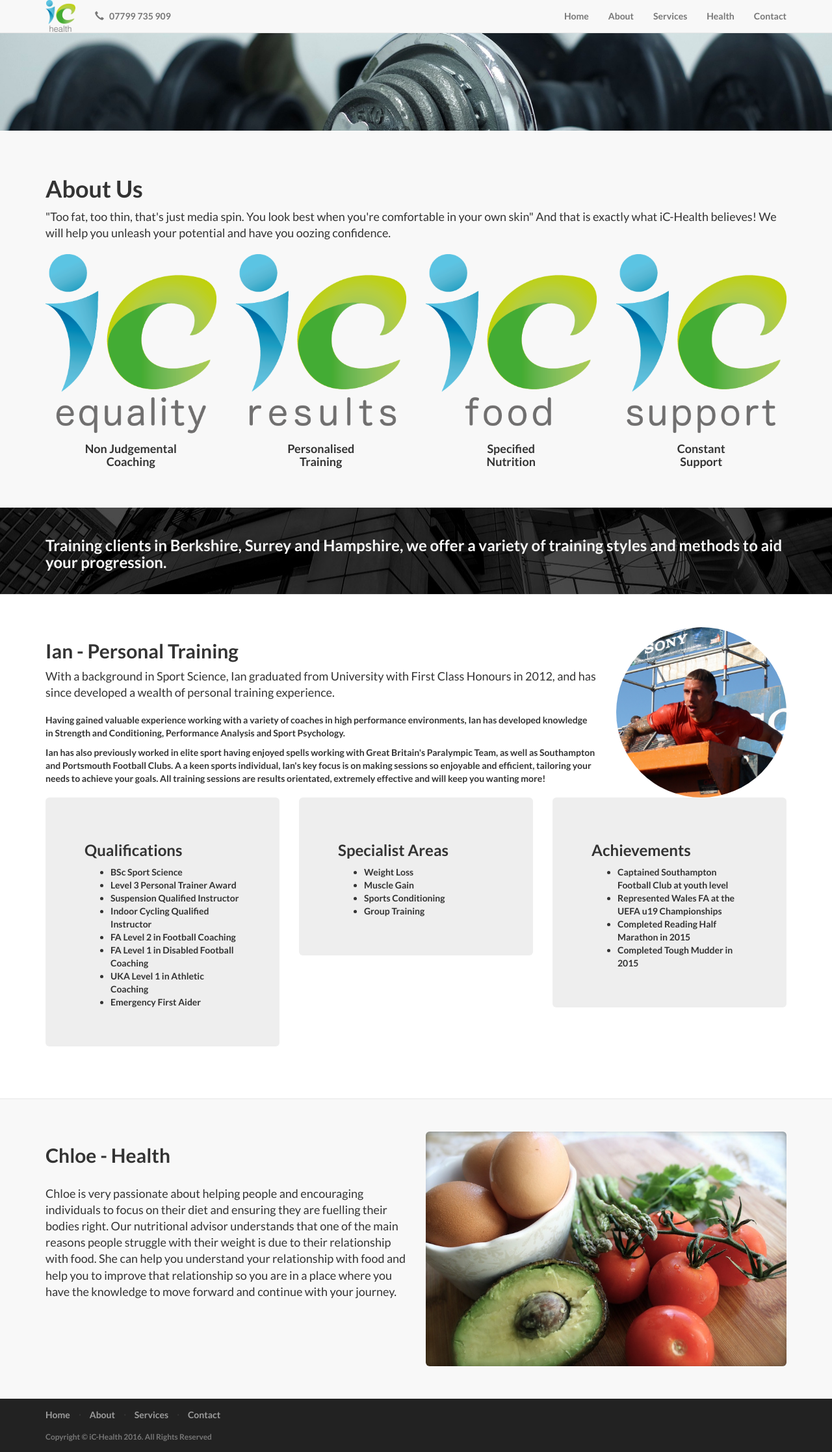
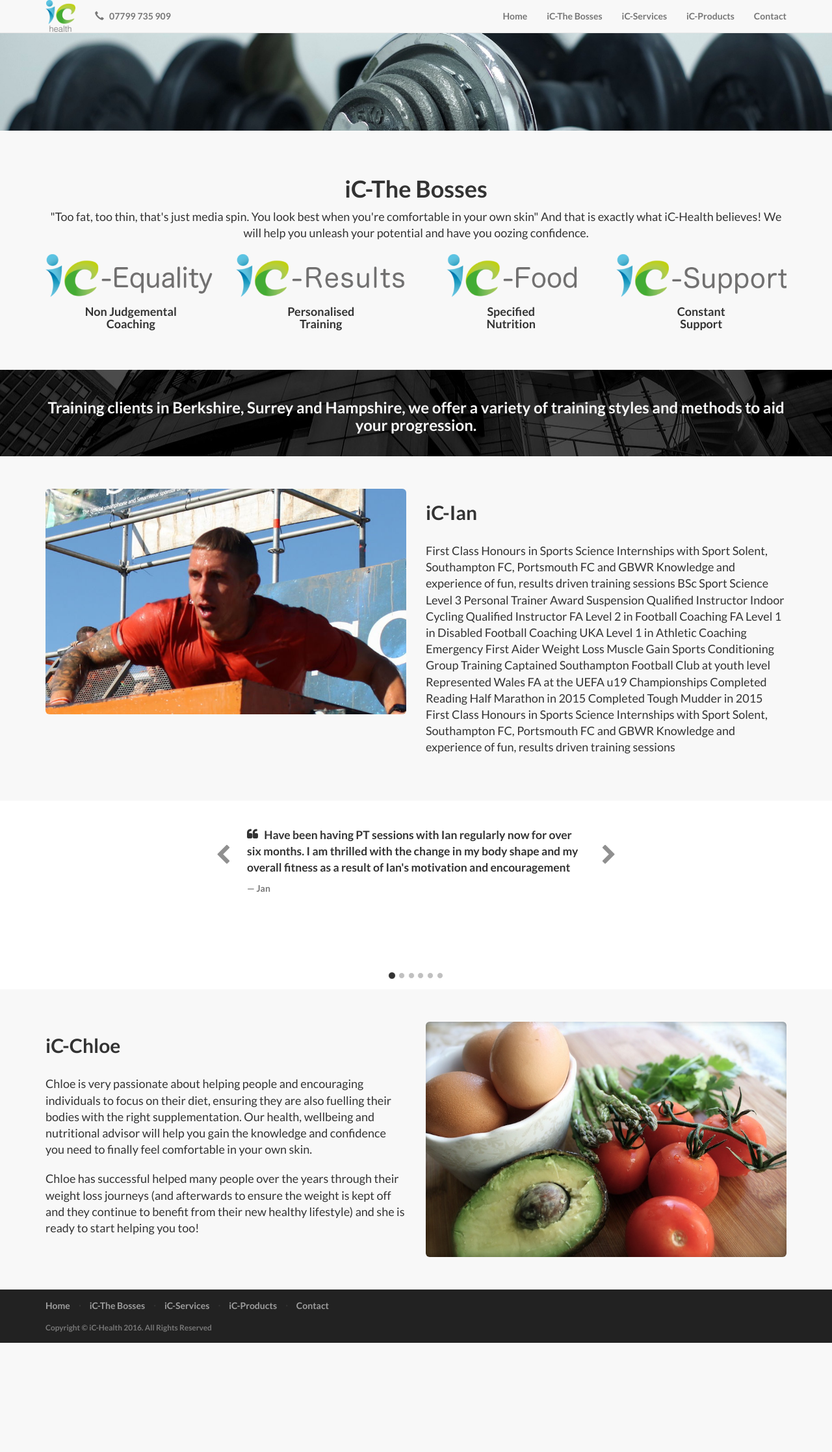
Before and after one commit to timsweb/ichealth, a PHP site: template templates_twig/about.twig in a window 1280 px wide. Shown: the whole page at 65% size. After the commit the page ends 2066 px from the top, so only its background shows below. Run offline with PHP 8.4, Linux system fonts and the light colour scheme; the template is opened without the code that fills it, so the values that code supplies are empty; some libraries are stand-ins or nearby versions.

Commit message:
More progress

```diff
--- /dev/null
+++ b/public/css/carousel.css
@@ -0,0 +1,103 @@
+/* carousel */
+#quote-carousel
+{
+  padding: 0 10px 30px 10px;
+  margin-top: 30px;
+  margin-bottom: 10px;
+  min-height: 260px;
+}
+
+/* Control buttons  */
+#quote-carousel .carousel-control
+{
+  background: none;
+  color: #222;
+  font-size: 2.3em;
+  text-shadow: none;
+  margin-top: 30px;
+}
+/* Previous button  */
+#quote-carousel .carousel-control.left
+{
+  left: -12px;
+}
+/* Next button  */
+#quote-carousel .carousel-control.right
+{
+  right: -12px !important;
+}
+/* Changes the position of the indicators */
+#quote-carousel .carousel-indicators
+{
+  right: 50%;
+  top: auto;
+  bottom: 0px;
+  margin-right: -19px;
+}
+/* Changes the color of the indicators */
+#quote-carousel .carousel-indicators li
+{
+  background: #c0c0c0;
+}
+#quote-carousel .carousel-indicators .active
+{
+  background: #333333;
+}
+#quote-carousel img
+{
+  width: 250px;
+  height: 100px
+}
+/* End carousel */
+
+.item blockquote {
+    border-left: none;
+    margin: 0;
+}
+
+.item blockquote img {
+    margin-bottom: 10px;
+}
+
+.item blockquote p:before {
+    content: "\f10d";
+    font-family: 'Fontawesome';
+    float: left;
+    margin-right: 10px;
+}
+
+
+
+/**
+  MEDIA QUERIES
+*/
+
+/* Small devices (tablets, 768px and up) */
+@media (min-width: 768px) {
+    #quote-carousel
+    {
+      margin-bottom: 0;
+      padding: 0 40px 30px 40px;
+    }
+}
+
+/* Small devices (tablets, up to 768px) */
+@media (max-width: 768px) {
+
+    /* Make the indicators larger for easier clicking with fingers/thumb on mobile */
+
+    #quote-carousel .carousel-indicators {
+        bottom: -20px !important;
+    }
+    #quote-carousel .carousel-indicators li {
+        display: inline-block;
+        margin: 0px 5px;
+        width: 15px;
+        height: 15px;
+    }
+    #quote-carousel .carousel-indicators li.active {
+        margin: 0px 5px;
+        width: 20px;
+        height: 20px;
+    }
+}
--- /dev/null
+++ b/public/js/carousel.js
@@ -0,0 +1,8 @@
+// When the DOM is ready, run this function
+$(document).ready(function() {
+  //Set the carousel options
+  $('#quote-carousel').carousel({
+    pause: true,
+    interval: 4000,
+  });
+});
--- a/templates_twig/about.twig
+++ b/templates_twig/about.twig
@@ -20,11 +20,12 @@
 
     <div class="content-section-a">
         <div class="container">
-            <h1>About Us</h1>
-            <p class="lead">
-               &quot;Too fat, too thin, that's just media spin. You look best when you're comfortable in your own skin&quot;
-                And that is exactly what iC-Health believes! We will help you unleash your potential and have you oozing confidence.
-            </p>
+            <div style="text-align: center;">
+                <h1>iC-The Bosses</h1>
+                <p class="lead">
+                   &quot;Too fat, too thin, that's just media spin. You look best when you're comfortable in your own skin&quot;
+                    And that is exactly what iC-Health believes! We will help you unleash your potential and have you oozing confidence.
+                </p>
 
 {#
                    <blockquote class="blockquote-reverse">
@@ -32,6 +33,7 @@
                     <footer><cite title="Source Title">Tim</cite></footer>
                     </blockquote>
 #}
+            </div>
         </div>
         <div class="container">
             <div class="row">
@@ -70,7 +72,7 @@
     <div class="compact-banner">
         <div class="container">
             <div class="row">
-               <div class="col-xs-12">
+               <div class="col-xs-12 text-center">
                 <h3>Training clients in Berkshire, Surrey and Hampshire, we offer a variety of training styles and methods to aid your progression.</h3>
                </div>
             </div>
@@ -79,73 +81,157 @@
     <!-- /.content-section-a -->
 
 
-    <div class="content-section-b">
+    <div class="content-section-a">
 
         <div class="container">
 
             <div class="row">
-                <div class="col-sm-4 col-md-3 col-sm-push-8 col-md-push-9">
-                    <img class="img-responsive img-circle" src="img/ian.jpg" alt="">
+                <div class="col-lg-6 col-sm-6">
+                    <img class="img-responsive img-rounded" src="img/ian.jpg" alt="">
                 </div>
-                <div class="col-sm-8 col-md-9 col-sm-pull-4 col-md-pull-3">
+                <div class="col-lg-6 col-sm-6">
                     <div class="clearfix"></div>
-                    <h2>Ian - Personal Training</h2>
+                    <h2 class="section-heading">iC-Ian</h2>
                     <p class="lead">
-                        With a background in Sport Science, Ian graduated from University with First Class Honours in 2012, and has since developed a wealth of personal training experience.
-                    </p><p>
-                        Having gained valuable experience working with a variety of coaches in high performance environments, Ian has developed knowledge in Strength and Conditioning, Performance Analysis and Sport Psychology.
-                    </p><p>
-                        Ian has also previously worked in elite sport having enjoyed spells working with Great Britain's Paralympic Team, as well as Southampton and Portsmouth Football Clubs. A a keen sports individual, Ian's key focus is on making sessions so enjoyable and efficient, tailoring your needs to achieve your goals. All training sessions are results orientated, extremely effective and will keep you wanting more!
+                        First Class Honours in Sports Science
+                    Internships with Sport Solent, Southampton FC, Portsmouth FC and GBWR
+                    Knowledge and experience of fun, results driven training sessions
+                        BSc Sport Science
+                        Level 3 Personal Trainer Award
+                        Suspension Qualified Instructor
+                        Indoor Cycling Qualified Instructor
+                        FA Level 2 in Football Coaching
+                        FA Level 1 in Disabled Football Coaching
+                        UKA Level 1 in Athletic Coaching
+                        Emergency First Aider
+                        Weight Loss
+                        Muscle Gain
+                        Sports Conditioning
+                        Group Training
+                        Captained Southampton Football Club at youth level
+                        Represented Wales FA at the UEFA u19 Championships
+                        Completed Reading Half Marathon in 2015
+                        Completed Tough Mudder in 2015
+                        First Class Honours in Sports Science
+                        Internships with Sport Solent, Southampton FC, Portsmouth FC and GBWR
+                        Knowledge and experience of fun, results driven training sessions
                     </p>
                 </div>
             </div>
+        </div>
+        <!-- /.container -->
+    </div>
+    <!-- /.content-section-b -->
 
 
-            <div class="row">
-              <div class="col-sm-6 col-md-4">
-                <div class="jumbotron">
-                <h3>Qualifications</h3>
-                <ul>
-                    <li>BSc Sport Science</li>
-                    <li>Level 3 Personal Trainer Award</li>
-                    <li>Suspension Qualified Instructor</li>
-                    <li>Indoor Cycling Qualified Instructor</li>
-                    <li>FA Level 2 in Football Coaching</li>
-                    <li>FA Level 1 in Disabled Football Coaching</li>
-                    <li>UKA Level 1 in Athletic Coaching</li>
-                    <li>Emergency First Aider</li>
-                </ul>
-                </div>
-              </div>
-              <div class="col-sm-6 col-md-4">
-                <div class="jumbotron">
-                    <h3>Specialist Areas</h3>
-                    <ul>
-                        <li>Weight Loss</li>
-                        <li>Muscle Gain</li>
-                        <li>Sports Conditioning</li>
-                        <li>Group Training</li>
-                    </ul>
-                </div>
-              </div>
-              <div class="col-sm-6 col-md-4">
-                <div class="jumbotron">
-                    <h3>Achievements</h3>
-                    <ul>
-                        <li>Captained Southampton Football Club at youth level</li>
-                        <li>Represented Wales FA at the UEFA u19 Championships</li>
-                        <li>Completed Reading Half Marathon in 2015</li>
-                        <li>Completed Tough Mudder in 2015</li>
-                    </ul>
+
+
+
+
+
+
+<!-- Head tags to include FontAwesome -->
+
+<div class="container">
+  <div class='row'>
+    <div class='col-md-offset-2 col-md-8'>
+      <div class="carousel slide" data-ride="carousel" id="quote-carousel">
+        <!-- Bottom Carousel Indicators -->
+        <ol class="carousel-indicators">
+          <li data-target="#quote-carousel" data-slide-to="0" class="active"></li>
+          <li data-target="#quote-carousel" data-slide-to="1"></li>
+          <li data-target="#quote-carousel" data-slide-to="2"></li>
+          <li data-target="#quote-carousel" data-slide-to="3"></li>
+          <li data-target="#quote-carousel" data-slide-to="4"></li>
+          <li data-target="#quote-carousel" data-slide-to="5"></li>
+        </ol>
+
+        <!-- Carousel Slides / Quotes -->
+        <div class="carousel-inner">
+
+          <!-- Quote 1 -->
+            <div class="item active">
+                <blockquote>
+                  <div class="row">
+                    <div class="col-xs-offset-1 col-xs-10">
+                      <p>Have been having PT sessions with Ian regularly now for over six months. I am thrilled with the change in my body shape and my overall fitness as a result of Ian's motivation and encouragement</p>
+                      <small>Jan</small>
+                    </div>
                   </div>
-              </div>
+                </blockquote>
             </div>
+            <div class="item">
+                <blockquote>
+                  <div class="row">
+                    <div class="col-xs-offset-1 col-xs-10">
+                      <p>I have had the privilege of training with Ian for some time now, he is inspirational. Ian focuses on me as an individual and has my goals firmly in mind. Every session is tailored to my needs and he encourages me at every step. Ian ensures that I am challenged and yet always feel supported, and above all he makes training fun, I always finish a session feeling like an achiever, thank you Ian, great job!</p>
+                      <small>Catherine</small>
+                    </div>
+                  </div>
+                </blockquote>
+            </div>
+            <div class="item">
+                <blockquote>
+                  <div class="row">
+                    <div class="col-xs-offset-1 col-xs-10">
+                      <p>Ian is a fountain of knowledge, motivating his clients to meet their full potential &amp; rise to his challenges</p>
+                      <small>Sarah</small>
+                    </div>
+                  </div>
+                </blockquote>
+            </div>
+            <div class="item">
+                <blockquote>
+                  <div class="row">
+                    <div class="col-xs-offset-1 col-xs-10">
+                        <p>
+                        I look forward my PT sessions with Ian every week. He always pushes me harder than I thought was possible, and I always feel great after our sessions. Ians knowledge and expertise means that any time I have any injuries or issues he can adjust the exercises to avoid further injury
+                        </p>
+                      <small>Stephanie</small>
+                    </div>
+                  </div>
+                </blockquote>
+            </div>
+            <div class="item">
+                <blockquote>
+                  <div class="row">
+                    <div class="col-xs-offset-1 col-xs-10">
+                        <p>
+                        Training with Ian is hard work but good fun! Every week is different, with Each session tailored for me to reach my goals and then some. Struggling with on going injuries, Ian had helped me build my fitness back up sensibly and safely, but always finds a way to push me that bit further. His motivation and support is unrivalled!
+                        </p>
+                      <small>Dom</small>
+                    </div>
+                  </div>
+                </blockquote>
+            </div>
+            <div class="item">
+                <blockquote>
+                  <div class="row">
+                    <div class="col-xs-offset-1 col-xs-10">
+                        <p>I bought into some personal training sessions with Ian with intention to lose fat percentage and build muscle mass plus generally build my cardio fitness up. The reason I chose Ian was because I knew him for a few years and have seen his work in action with his other clients. I asked of him to create sessions that would be very intense, working on cardio and muscle training without them ever getting boring. He didn’t disappoint. Each session was well thought out and different to the last, resulting in boredom being completely obsolete. They were always challenging but he would never make me do anything he didn’t believe I could do and was highly motivating and energetic to the end of each session. His involved attitude toward your training makes it feel like he truly wants to help you achieve your goals and always makes time for any issues you have. With the personal success I have had through my training with Ian, I would highly recommend him to anyone
+                        </p>
+                      <small>Daniel</small>
+                    </div>
+                  </div>
+                </blockquote>
+            </div>
+        <!-- Carousel Buttons Next/Prev -->
+        <a data-slide="prev" href="#quote-carousel" class="left carousel-control"><i class="fa fa-chevron-left"></i></a>
+        <a data-slide="next" href="#quote-carousel" class="right carousel-control"><i class="fa fa-chevron-right"></i></a>
+        </div>
+      </div>
+    </div>
+  </div>
+</div>
 
-        </div>
-        <!-- /.container -->
 
-    </div>
-    <!-- /.content-section-b -->
+
+
+
+
+
+
+
 
     <div class="content-section-a">
 
@@ -154,9 +240,12 @@
             <div class="row">
                 <div class="col-lg-6 col-sm-6">
                     <div class="clearfix"></div>
-                    <h2 class="section-heading">Chloe - Health</h2>
+                    <h2 class="section-heading">iC-Chloe</h2>
                     <p class="lead">
-                        Chloe is very passionate about helping people and encouraging individuals to focus on their diet and ensuring they are fuelling their bodies right. Our nutritional advisor understands that one of the main reasons people struggle with their weight is due to their relationship with food.  She can help you understand your relationship with food and help you to improve that relationship so you are in a place where you have the knowledge to move forward and continue with your journey.
+                        Chloe is very passionate about helping people and encouraging individuals to focus on their diet, ensuring they are also fuelling their bodies with the right supplementation. Our health, wellbeing and nutritional advisor will help you gain the knowledge and confidence you need to finally feel comfortable in your own skin.
+                    </p>
+                    <p class="lead">
+                        Chloe has successful helped many people over the years through their weight loss journeys (and afterwards to ensure the weight is kept off and they continue to benefit from their new healthy lifestyle) and she is ready to start helping you too!
                     </p>
 <!--
                     <p>
--- a/templates_twig/health.twig
+++ b/templates_twig/health.twig
@@ -1,5 +1,5 @@
 {% extends "layout.twig" %}
-{% block title %}Health{% endblock %}
+{% block title %}iC-Products{% endblock %}
 {% block body %}
 <!-- Header -->
     <div class="banner1">
@@ -21,9 +21,9 @@
     <div class="content-section-a">
         <div class="container">
             <div style="text-align: center;">
-                <h1>Health</h1>
+                <h1>iC-Products</h1>
                 <p>
-                    Want to change how you look? How you feel? Choose from various products and supplements to aid your weightloss, skincare and energy levels.
+                    We all need a little helping hand to ensure we have optimal health and a strong immune system. Have a browse at the products we offer and see how adding these to your diet can benefit you.
                 </p>
             </div>
         <!-- SHOPIFY CODE -->
--- a/templates_twig/layout.twig
+++ b/templates_twig/layout.twig
@@ -14,7 +14,11 @@
     <link href="/css/bootstrap.min.css" rel="stylesheet">
 
     <!-- Custom CSS -->
-    {% block css %}<link href="/css/landing-page.css" rel="stylesheet">{% endblock %}
+    {% block css %}
+        <link href="/css/landing-page.css" rel="stylesheet">
+        <link href="/css/carousel.css" rel="stylesheet">
+
+    {% endblock %}
 
     <!-- Custom Fonts -->
     <link href="/font-awesome/css/font-awesome.min.css" rel="stylesheet" type="text/css">
@@ -68,13 +72,13 @@
                         <a href="/">Home</a>
                     </li>
                     <li>
-                        <a href="/about">About</a>
+                        <a href="/about">iC-The Bosses</a>
                     </li>
                     <li>
-                        <a href="/services">Services</a>
+                        <a href="/services">iC-Services</a>
                     </li>
                     <li>
-                        <a href="/health">Health</a>
+                        <a href="/health">iC-Products</a>
                     </li>
                     <!--<li class="dropdown">
                       <a href="about" class="dropdown-toggle" data-toggle="dropdown" role="button" aria-haspopup="true" aria-expanded="false">About <span class="caret"></span></a>
@@ -121,11 +125,15 @@
                         </li>
                         <li class="footer-menu-divider">&sdot;</li>
                         <li>
-                            <a href="/">About</a>
+                            <a href="/about">iC-The Bosses</a>
                         </li>
                         <li class="footer-menu-divider">&sdot;</li>
                         <li>
-                            <a href="/services">Services</a>
+                            <a href="/services">iC-Services</a>
+                        </li>
+                        <li class="footer-menu-divider">&sdot;</li>
+                        <li>
+                            <a href="/health">iC-Products</a>
                         </li>
                         <li class="footer-menu-divider">&sdot;</li>
                         <li>
@@ -142,7 +150,8 @@
     <script src="js/jquery.js"></script>
 
     <!-- Bootstrap Core JavaScript -->
-    <script src="js/bootstrap.min.js"></script>
+    <script src="/js/bootstrap.min.js"></script>
+    <script src="/js/carousel.js"></script>
 </body>
 
 </html>
```
Also changed, not shown: templates_twig/index.twig (+5 -5 lines), templates_twig/services.twig (+12 -5 lines), public/img/ian.jpg, public/img/logo-equality.png, public/img/logo-food.png, public/img/logo-results.png, public/img/logo-support.png.
